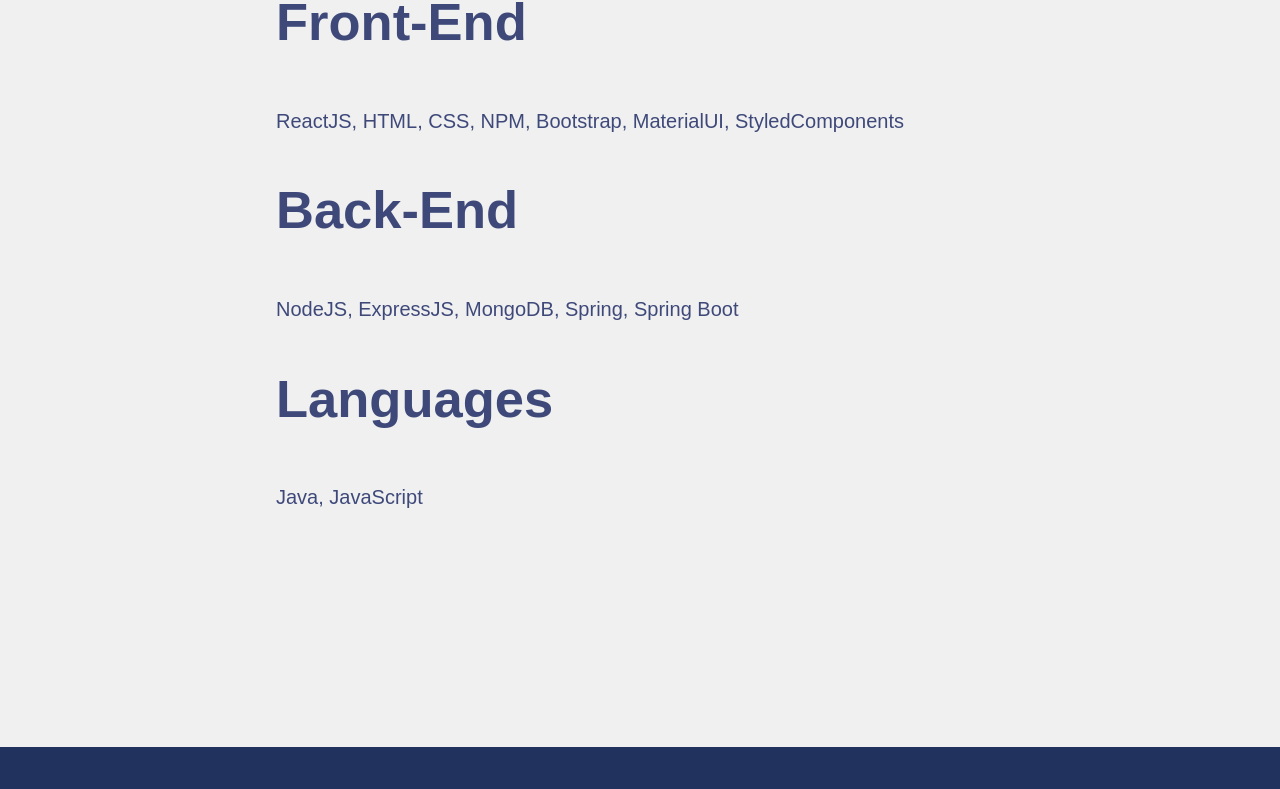
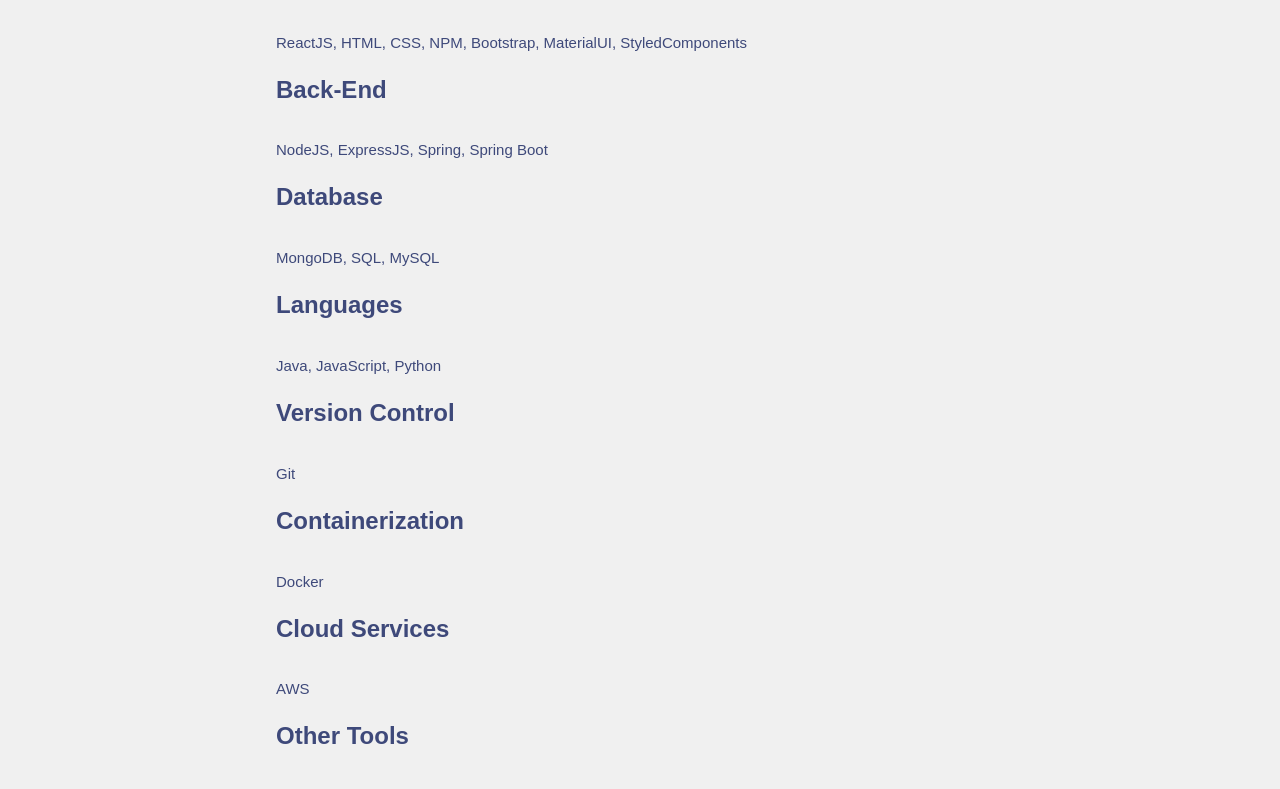
Before and after one commit to Murali07/personal-portfolio, a React (Create React App) app: page / in a window 1280 px wide. Shown: the part 1061-1850 px from the top of the page. Built offline with nearby package versions, Linux system fonts and the light colour scheme.

Commit message:
Resume and profile pic changed

```diff
--- a/src/helpers/ProjectList.js
+++ b/src/helpers/ProjectList.js
@@ -13,6 +13,7 @@
     demo: "https://lovely-tartufo-59ae96.netlify.app/",
     link: "https://github.com/Murali07/day21_assignment",
   },
+
   // {
   //   name: "Ecommerce Website",
   //   image: Ecommerce,
@@ -20,6 +21,22 @@
   //   demo: "https://brilliant-truffle-7b0e9c.netlify.app",
   //   link: "https://github.com/Murali07/webscrapping-ecommerce",
   // },
+
+  {
+    name: "Zendesk App",
+    image: Helpdesk,
+    skills: "React.js, Node.js, Express.js, MongoDB, Mongoose, ReactBootstrap",
+    demo: "https://zendesk-application.netlify.app",
+    link: "https://github.com/Murali07/ZenDesk.git",
+  },
+  {
+    name: "Food Delivery App",
+    image: FoodApp,
+    skills:
+      "React.js, Node.js, Express.js, MongoDB, Mongoose, ReactBootstrap, JWT",
+    demo: "https://sssm-food-app.netlify.app",
+    link: "https://github.com/Murali07/Food-App.git",
+  },
   {
     name: "Mobile Shop",
     image: Mobile,
@@ -27,18 +44,4 @@
     demo: "https://shiny-frangipane-7b12ed.netlify.app",
     link: "https://github.com/Murali07/fsd_demo",
   },
-  {
-    name: "Zendesk App",
-    image: Helpdesk,
-    skills: "React.js, Node.js, Express.js, MongoDB, Mongoose, ReactBootstrap",
-    demo: "https://zendesk-application.netlify.app",
-    link: "https://github.com/Murali07/ZenDesk.git"
-  },
-  {
-    name: "Food Delivery App",
-    image: FoodApp,
-    skills: "React.js, Node.js, Express.js, MongoDB, Mongoose, ReactBootstrap, JWT",
-    demo: "https://sssm-food-app.netlify.app",
-    link: "https://github.com/Murali07/Food-App.git"
-  }
 ];
--- a/src/pages/AboutMe.js
+++ b/src/pages/AboutMe.js
@@ -12,8 +12,8 @@
       </div>
       <div className="objective">
         <p>
-          I have 4.10 years of work experience, with 1.8 year as a Full Stack Web
-          Developer with MERN stack expertise and 3.2 years as a SAP Security
+          I have 5 years of work experience, with 2 years as a Full Stack Web
+          Developer with MERN stack expertise and 3 years as a SAP Security
           Consultant. My goal is to use my skills to build high-quality websites
           and learn new technologies while staying up-to-date with industry best
           practices. I'm seeking a position in web development that allows me to
@@ -29,7 +29,7 @@
           Hire me
         </button>
         <a
-          href="https://drive.google.com/file/d/1Juy13N28kd9N7z_1IbgqkukFhzD5qMRx/view?usp=share_link"
+          href="https://drive.google.com/file/d/1gciOSd0D1eMokniq78KTYZutDRYa4aMX/view?usp=drive_link"
           target="_blank"
         >
           <button className="button resume-button">Resume</button>
--- a/src/pages/Home.js
+++ b/src/pages/Home.js
@@ -48,20 +48,81 @@
           <li className="item">
             <h2>Front-End</h2>
             <span>
-              ReactJS, HTML, CSS, NPM, Bootstrap,
-              MaterialUI, StyledComponents
+              ReactJS, HTML, CSS, NPM, Bootstrap, MaterialUI, StyledComponents
             </span>
           </li>
           <li className="item">
             <h2>Back-End</h2>
-            <span>NodeJS, ExpressJS, MongoDB, Spring, Spring Boot</span>
+            <span>NodeJS, ExpressJS, Spring, Spring Boot</span>
+          </li>
+          <li className="item">
+            <h2>Database</h2>
+            <span>MongoDB, SQL, MySQL</span>
           </li>
           <li className="item">
             <h2>Languages</h2>
-            <span>Java, JavaScript</span>
+            <span>Java, JavaScript, Python</span>
+          </li>
+          <li className="item">
+            <h2>Version Control</h2>
+            <span>Git</span>
+          </li>
+          <li className="item">
+            <h2>Containerization</h2>
+            <span>Docker</span>
+          </li>
+          <li className="item">
+            <h2>Cloud Services</h2>
+            <span>AWS</span>
+          </li>
+          <li className="item">
+            <h2>Other Tools</h2>
+            <span>Postman, VS Code, Netlify, Render</span>
           </li>
         </ol>
       </div>
+
+      {/* <div className="skills">
+        <h1>Skills</h1>
+      </div>
+
+      <div class="grid-container">
+        <div>
+          <h2>Front-End</h2>
+          <span>
+            ReactJS, HTML, CSS, NPM, Bootstrap, MaterialUI, StyledComponents
+          </span>
+        </div>
+        <div>
+          <h2>Back-End</h2>
+          <span>NodeJS, ExpressJS, Spring, Spring Boot</span>
+        </div>
+        <div>
+          <h2>Database</h2>
+          <span>MongoDB, SQL, MySQL</span>
+        </div>
+        <div>
+          <h2>Languages</h2>
+          <span>Java, JavaScript, Python</span>
+        </div>
+        <div>
+          <h2>Version Control</h2>
+          <span>Git</span>
+        </div>
+        <div>
+          <h2>Containerization</h2>
+          <span>Docker</span>
+        </div>
+        <div>
+          <h2>Cloud Services</h2>
+          <span>AWS</span>
+        </div>
+        <div>
+          <h2>Other Tools</h2>
+          <span>Postman, VS Code, Netlify, Render</span>
+        </div>
+      </div> */}
+
     </div>
   );
 }
--- a/src/styles/AboutMe.css
+++ b/src/styles/AboutMe.css
@@ -90,7 +90,7 @@
 .profile-pic-bg {
   height: 92%;
   width: 92%;
-  background-image: url("../assets/profile.jpeg");
+  background-image: url("../assets/pic2.jpg");
   background-size: cover;
   border-radius: 50%;
   background-repeat: no-repeat;
@@ -113,6 +113,7 @@
   font-size: 14px;
   font-weight: bold;
 }
+
 .hireme-button {
   border-radius: 34px;
   border: none;
@@ -121,6 +122,7 @@
   color: white;
   width: 6.9rem;
   height: 2.7rem;
+  transition: background 0.5s;
 }
 .resume-button {
   border-radius: 34px;
@@ -130,6 +132,16 @@
   color: white;
   width: 6.9rem;
   height: 2.7rem;
+  transition: background 0.5s;
+}
+.resume-button:hover {
+  background: #21325e;
+}
+.hireme-button:hover {
+  background: #21325e;
+}
+.button a {
+  text-decoration: none;
 }
 
 @media only screen and (max-width: 600px) {
@@ -139,7 +151,7 @@
     height: 200px;
     width: 200px;
   }
-  .profile-pic-bg {
+  /* .profile-pic-bg {
     height: 92%;
     width: 92%;
     background-image: url("../assets/profile.jpeg");
@@ -147,7 +159,7 @@
     border-radius: 50%;
     background-repeat: no-repeat;
     background-position: center;
-  }
+  } */
   .objective {
     font-size: 18px;
     padding-left: 10px;
--- a/src/styles/Home.css
+++ b/src/styles/Home.css
@@ -47,13 +47,39 @@
   color: #3e497a;
 }
 
+/* .grid-container {
+  display: grid;
+  grid-template-columns: 320px 320px 320px 320px;
+  gap: 10px;
+  justify-content: center;
+  padding: 10px;
+}
+
+.grid-container > div {
+  background-color: rgba(255, 255, 255, 0.8);
+  text-align: center;
+  padding: 20px 0;
+}
+
+.grid-container h2{
+  font-size: 34px;
+}
+
+.grid-container span{
+  font-size: 22px;
+} */
+
+.skills h2 {
+  font-size: 24px;
+}
+
 .skills .list {
   list-style: none;
   width: 60%;
 }
 
 .list span {
-  font-size: 20px;
+  font-size: 15px;
 }
 .animation {
   font-size: 14px;
@@ -74,6 +100,7 @@
   .skills {
     text-align: center;
   }
+
   .list {
     padding: 0;
   }
```
Also changed, not shown: src/assets/pic2.jpg (added).
